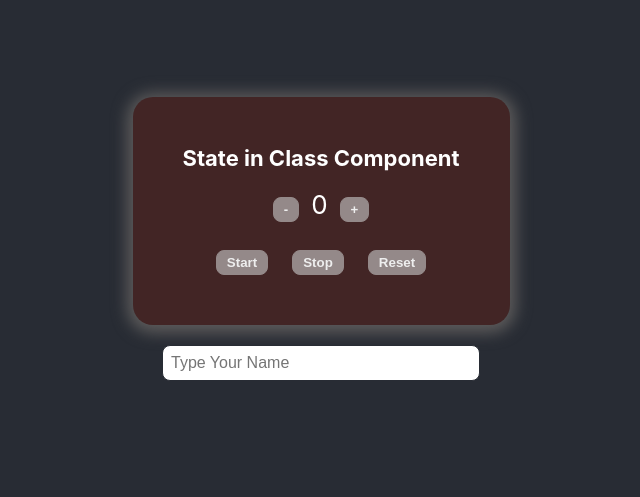
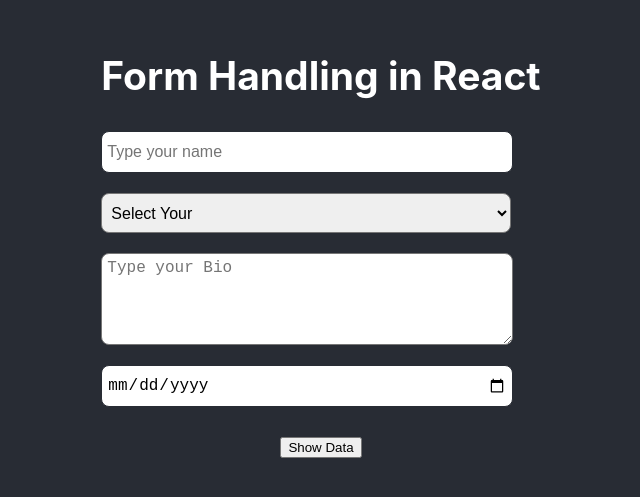
Before and after one commit to nazmul98/exploring-react-class-component, a React (Create React App) app: page /form in a window 1280 px wide. Shown: the part 151-648 px from the top of the page, without its empty margins (319-959 px from the left). Built offline with nearby package versions, Linux system fonts and the light colour scheme.

Commit message:
react router added

```diff
--- a/package.json
+++ b/package.json
@@ -8,6 +8,7 @@
     "@testing-library/user-event": "^7.2.1",
     "react": "^16.13.1",
     "react-dom": "^16.13.1",
+    "react-router-dom": "^5.2.0",
     "react-scripts": "3.4.1"
   },
   "scripts": {
--- a/src/App.js
+++ b/src/App.js
@@ -2,14 +2,31 @@ import React from 'react';
 import './App.css';
 import Timer from './Component/Timer/Timer';
 import Event from './Component/Event/Event';
+import {
+  BrowserRouter as Router,
+  Switch,
+  Route
+} from "react-router-dom";
+import Form from './Component/Form/Form';
 
 class App extends React.Component {
   render() {
     return (
       <div className="App">
         <header className="App-header">
-            <Timer />
-            <Event />
+          <Router>
+            <div>
+              <Switch>
+                <Route path="/form">
+                  <Form />
+                </Route>
+                <Route path="/">
+                  <Timer />
+                  <Event />
+                </Route>
+              </Switch>
+            </div>
+          </Router>
         </header>
       </div>
     );
--- /dev/null
+++ b/src/Component/Form/Form.css
@@ -0,0 +1,19 @@
+.myForm input, .myForm textarea, .myForm select {
+    width: 400px;
+    height: 30px;
+    padding: 5px 5px;
+    display: block;
+    margin: 20px 0px;
+    font-size:16px;
+    border-radius: 8px;
+}
+.myForm select {
+    width: 410px;
+    height: 40px;
+}
+.myForm textarea {
+    height: 80px;
+}
+.myForm input:focus, .myForm textarea:focus, .myForm select:focus {
+    outline: 0;
+}
--- /dev/null
+++ b/src/Component/Form/Form.js
@@ -0,0 +1,50 @@
+import React from 'react';
+import './Form.css'
+
+class Form extends React.Component {
+    state = {
+        name: "",
+        country: "",
+        bio: "",
+        birthdate: ""
+    }
+    handleChange = (event) => {
+        this.setState({[event.target.name] : event.target.value})
+    }
+    handleClick = () => {
+        console.log(this.state);
+    }
+    render () {
+        return(
+            <div className="Container myForm">
+                <h2>Form Handling in React</h2>
+                <input
+                type="text"
+                name="name"
+                placeholder="Type your name"
+                onChange={this.handleChange}
+                />
+                <select name="country" onChange={this.handleChange}>
+                    <option>Select Your</option>
+                    <option value="bangladesh">Bangladesh</option>
+                    <option value="pakistan">Pakistan</option>
+                    <option value="india">India</option>
+                    <option value="srilanka">Srilanka</option>
+                </select>
+                <textarea
+                name="bio"
+                placeholder="Type your Bio"
+                onChange={this.handleChange}
+                ></textarea>
+                <input
+                type="date"
+                name="birthdate"
+                onChange={this.handleChange}
+                />
+                <button onClick={this.handleClick}>Show Data</button>
+            </div>
+        );
+    }
+}
+
+export default Form;
```
Also changed, not shown: 1 other file (tests, documents, lock files or other folders).
